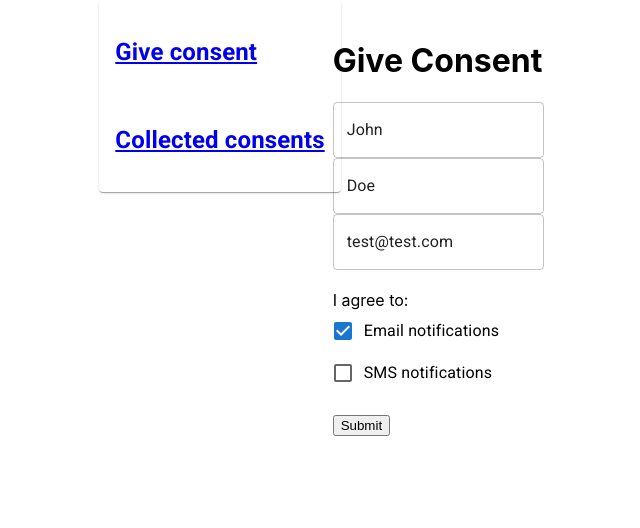
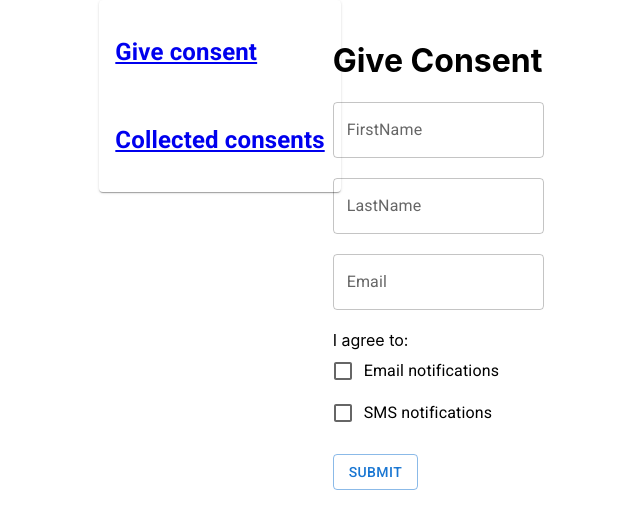
Before and after one commit to 4arturas/didomi, a React (Create React App) app in the folder client/: page / in a window 1280 px wide. Shown: the top 528 px of the page, without its empty margins (94-734 px from the left). Built offline with nearby package versions, Linux system fonts and the light colour scheme.

Commit message:
Brush up GiveConsent.tsx functionality

```diff
--- a/client/src/components/GiveConsent.tsx
+++ b/client/src/components/GiveConsent.tsx
@@ -1,7 +1,7 @@
 import {ApiError, CreateUserDto, DefaultService, OpenAPI} from "../services/openapi";
 import {useCallback, useState} from "react";
-import {SubmitHandler, useController, UseControllerProps, useForm} from "react-hook-form";
-import {Checkbox, FormControlLabel, FormGroup, TextField} from "@mui/material";
+import {SubmitHandler, useController, UseControllerProps, Controller, useForm} from "react-hook-form";
+import {Alert, Button, Checkbox, CircularProgress, FormControlLabel, TextField} from "@mui/material";
 import * as React from "react";
 import {ConsentsEnum} from "./ConsentsEnum";
 
@@ -9,8 +9,8 @@ type FormValues = {
     FirstName: string;
     LastName: string;
     Email: string;
-    email_notifications: boolean;
-    sms_notifications: boolean;
+    EmailNotifications: boolean;
+    SmsNotifications: boolean;
 };
 
 function Input(props: UseControllerProps<FormValues>) {
@@ -18,7 +18,7 @@ function Input(props: UseControllerProps<FormValues>) {
 
     return (
         <div>
-            <TextField {...field} placeholder={props.name} />
+            <TextField {...field} placeholder={props.name} variant="outlined" label={field.name}/>
             {/*<p>{fieldState.error && "error"}</p>*/}
         </div>
     );
@@ -28,7 +28,7 @@ function GiveConsent() {
 
     const { handleSubmit, control, formState: { errors } } = useForm<FormValues>({
         defaultValues: {
-            FirstName: "John", LastName: "Doe", Email: "test@test.com", email_notifications: false, sms_notifications: false
+            // FirstName: "John", LastName: "Doe", Email: "test@test.com"
         },
         mode: "onChange"
     });
@@ -58,8 +58,8 @@ function GiveConsent() {
             firstName: data.FirstName,
             lastName: data.LastName,
             consents: [
-                JSON.parse(`{"id":"email_notifications", "enabled": ${data.email_notifications}}`),
-                JSON.parse(`{"id":"sms_notifications", "enabled": ${data.sms_notifications}}`)
+                JSON.parse(`{"id":"${Object.keys(ConsentsEnum)[Object.values(ConsentsEnum).indexOf(ConsentsEnum.email_notifications)]}", "enabled": ${data.EmailNotifications}}`),
+                JSON.parse(`{"id":"${Object.keys(ConsentsEnum)[Object.values(ConsentsEnum).indexOf(ConsentsEnum.sms_notifications)]}", "enabled": ${data.SmsNotifications}}`)
             ]
         };
 
@@ -76,29 +76,45 @@ function GiveConsent() {
             <h1>Give Consent</h1>
             <form onSubmit={handleSubmit(onSubmit)}>
                 <Input control={control} name="FirstName" rules={{ required: true }} />
-                {errors.FirstName && <span>This field is required</span>}
+                {errors.FirstName && <Alert severity="error" style={{width:"170px"}}>This field is required</Alert>}
+                <br/>
                 <Input control={control} name="LastName" rules={{ required: true }} />
-                {errors.LastName && <span>This field is required</span>}
+                {errors.LastName && <Alert severity="error" style={{width:"170px"}}>This field is required</Alert>}
+                <br/>
                 <Input control={control} name="Email" rules={{ required: true }} />
-                {errors.Email && <span>This field is required</span>}
+                {errors.Email && <Alert severity="error" style={{width:"170px"}}>This field is required</Alert>}
                 <br/>
+
                 I agree to:
                 <br/>
-                <FormGroup>
-                    <FormControlLabel control={<Checkbox defaultChecked />} label={ConsentsEnum.email_notifications} value="email_notifications" />
-                    <FormControlLabel control={<Checkbox />} label={ConsentsEnum.sms_notifications}  value="sms_notifications" />
-                </FormGroup>
+
+                <Controller
+                    name="EmailNotifications"
+                    control={control}
+                    defaultValue={false}
+                    rules={{ required: false }}
+                    render={({ field }) =>
+                        <FormControlLabel control={<Checkbox {...field} />} label={ConsentsEnum.email_notifications}  value={Object.keys(ConsentsEnum)[Object.values(ConsentsEnum).indexOf(ConsentsEnum.email_notifications)]} />
+
+                    }
+                />
                 <br/>
-                <input type="submit" />
+                <Controller
+                    name="SmsNotifications"
+                    control={control}
+                    defaultValue={false}
+                    rules={{ required: false }}
+                    render={({ field }) =>
+                        <FormControlLabel control={<Checkbox {...field}/>} label={ConsentsEnum.sms_notifications}  value={Object.keys(ConsentsEnum)[Object.values(ConsentsEnum).indexOf(ConsentsEnum.sms_notifications)]} />
+                    }
+                />
+                <br/>
+                <br/>
+                {isLoading ? <Button type="submit" variant="outlined">Submit</Button> : <CircularProgress />}
                 <br/><br/>
-                <div style={{color:'red'}}>
-                {
-                    error &&
-                    error.body.message ?
-                        error.body.message.map( (m:string) => <div>{m}</div>) :
-                        <div>{error?.message}</div>
-                }
-                </div>
+                {error?.message ? <div><Alert severity="error">{error?.message}</Alert><br/></div> : <></>}
+                {error?.body.message ? error.body.message.map( (m:string) => <div><Alert severity="error">{m}</Alert></div>) : <></>}
+
             </form>
         </div>
     );
```
